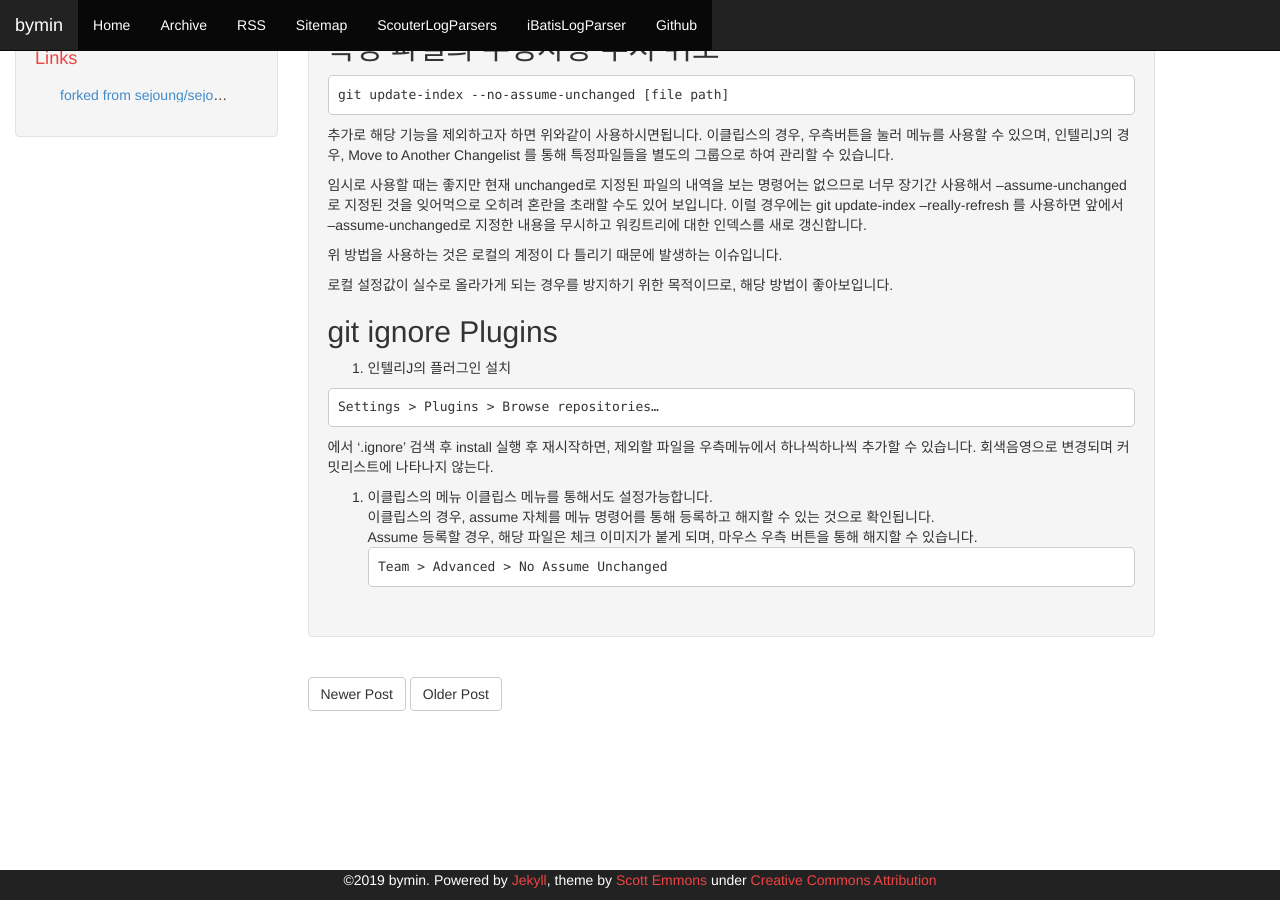
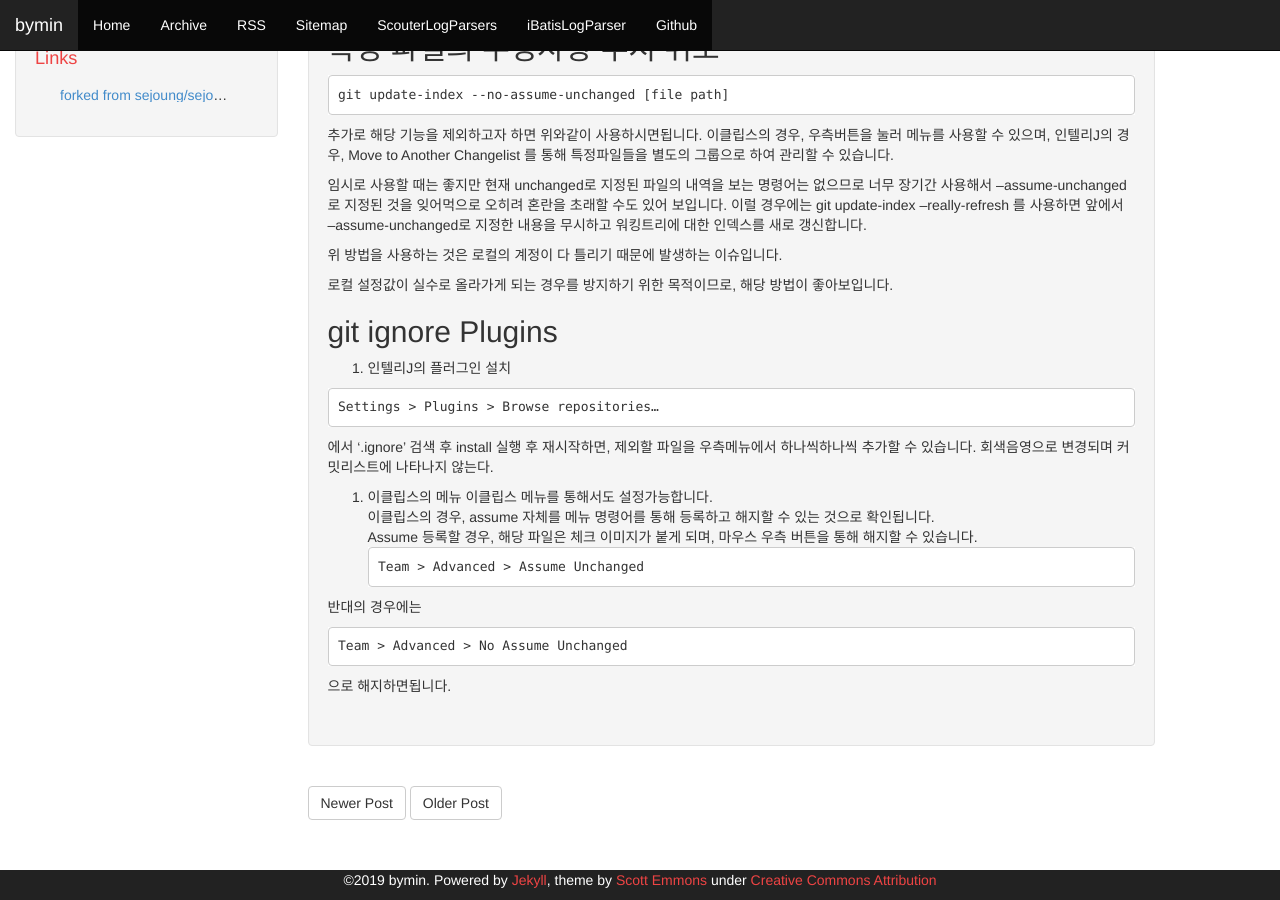
Before and after one commit to youngclown/youngclown.github.io, a Jekyll site: the page built from _posts/2019-08-16-gitignore.md, in a window 1280 px wide and 900 px high, scrolled down 540 px. Built offline with Jekyll 4.4.1, drawn with Linux system fonts in a browser that asks for light colours; nearby versions of some CDN libraries.

Commit message:
이클립스 개발자들이, Assume 가 안된다고 하여서, 글을 잘 읽어야하는데;

````diff
--- a/_posts/2019-08-16-gitignore.md
+++ b/_posts/2019-08-16-gitignore.md
@@ -62,5 +62,11 @@ Settings > Plugins > Browse repositories…
 이클립스의 경우, assume 자체를 메뉴 명령어를 통해 등록하고 해지할 수 있는 것으로 확인됩니다.
 Assume 등록할 경우, 해당 파일은 체크 이미지가 붙게 되며, 마우스 우측 버튼을 통해 해지할 수 있습니다.
 ```
+Team > Advanced > Assume Unchanged
+```
+
+반대의 경우에는
+```
 Team > Advanced > No Assume Unchanged
 ```
+으로 해지하면됩니다.
````
